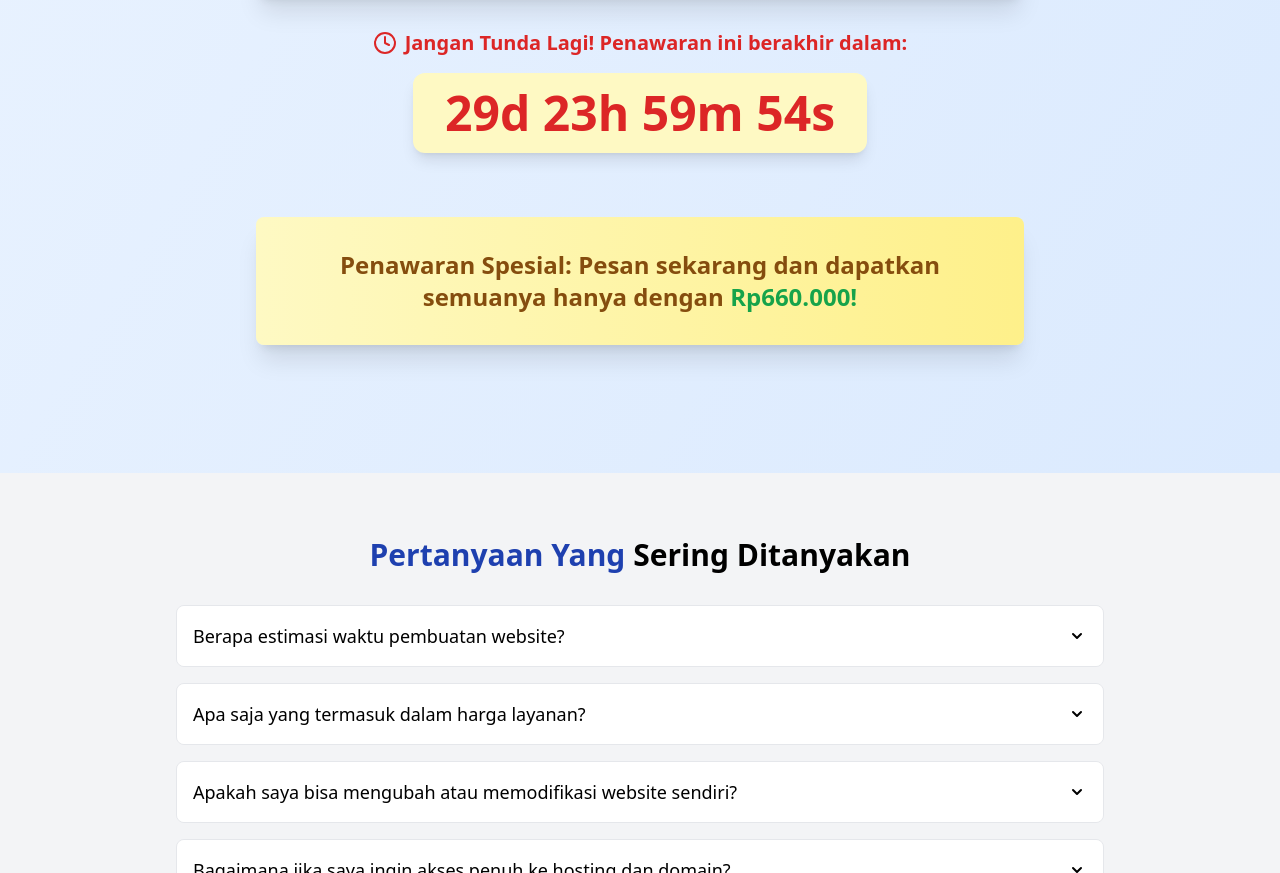
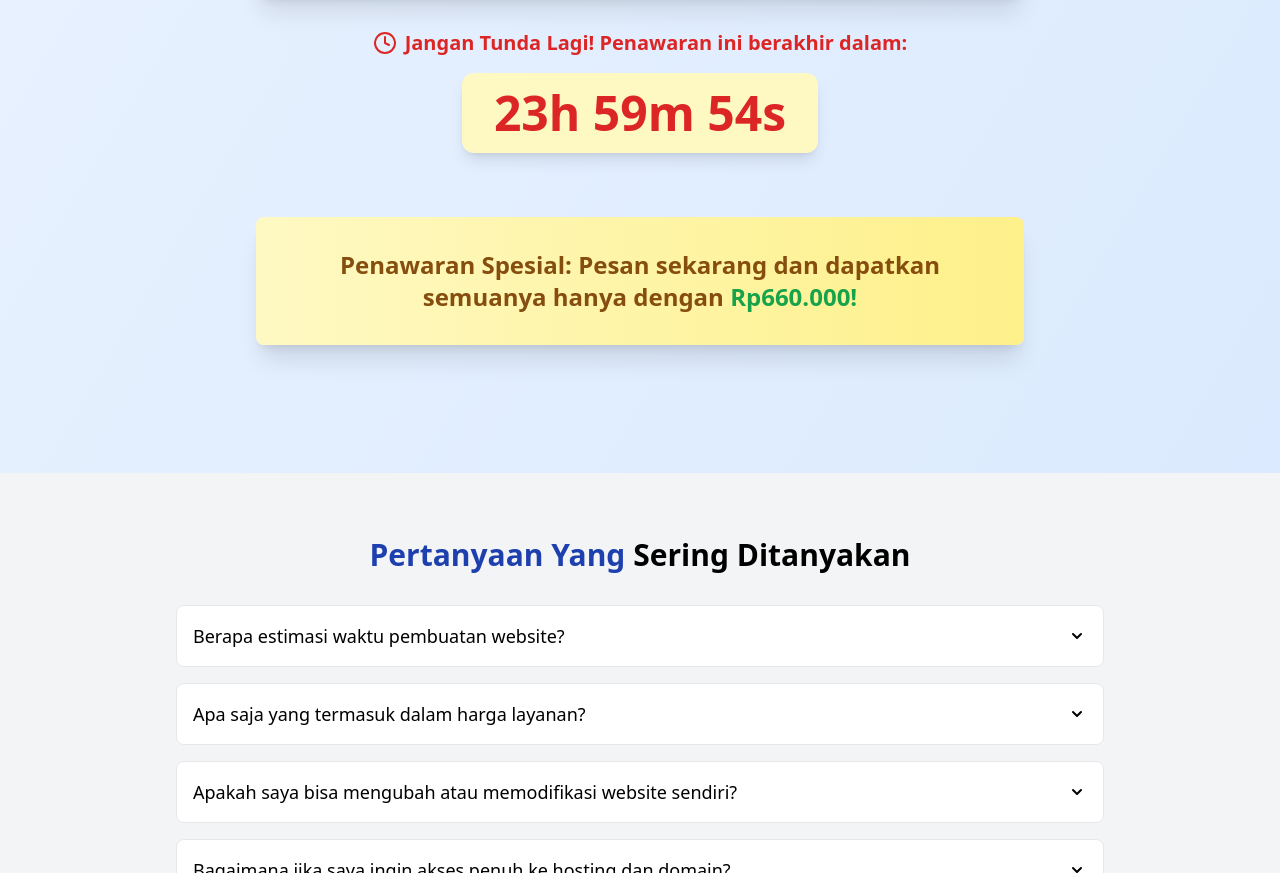
Before and after one commit to madaldho/jedowebads, an Astro site: page / in a window 1280 px wide. Shown: the part 5802-6675 px from the top of the page. Built offline with nearby package versions, Linux system fonts and the light colour scheme; Astro itself is replaced by a stand-in of ours; some packages are replaced by stand-ins of ours.

Commit message:
ilangin days

```diff
--- a/src/components/CTASection.tsx
+++ b/src/components/CTASection.tsx
@@ -109,7 +109,7 @@ export default function CTASection() {
             <span>Jangan Tunda Lagi! Penawaran ini berakhir dalam:</span>
           </div>
           <div className="text-5xl font-extrabold text-red-600 mt-4 bg-yellow-100 py-4 px-8 rounded-xl inline-block shadow-lg">
-            {`${timeLeft.days}d ${timeLeft.hours}h ${timeLeft.minutes}m ${timeLeft.seconds}s`}
+            {`${timeLeft.hours}h ${timeLeft.minutes}m ${timeLeft.seconds}s`}
           </div>
         </section>
 
```
